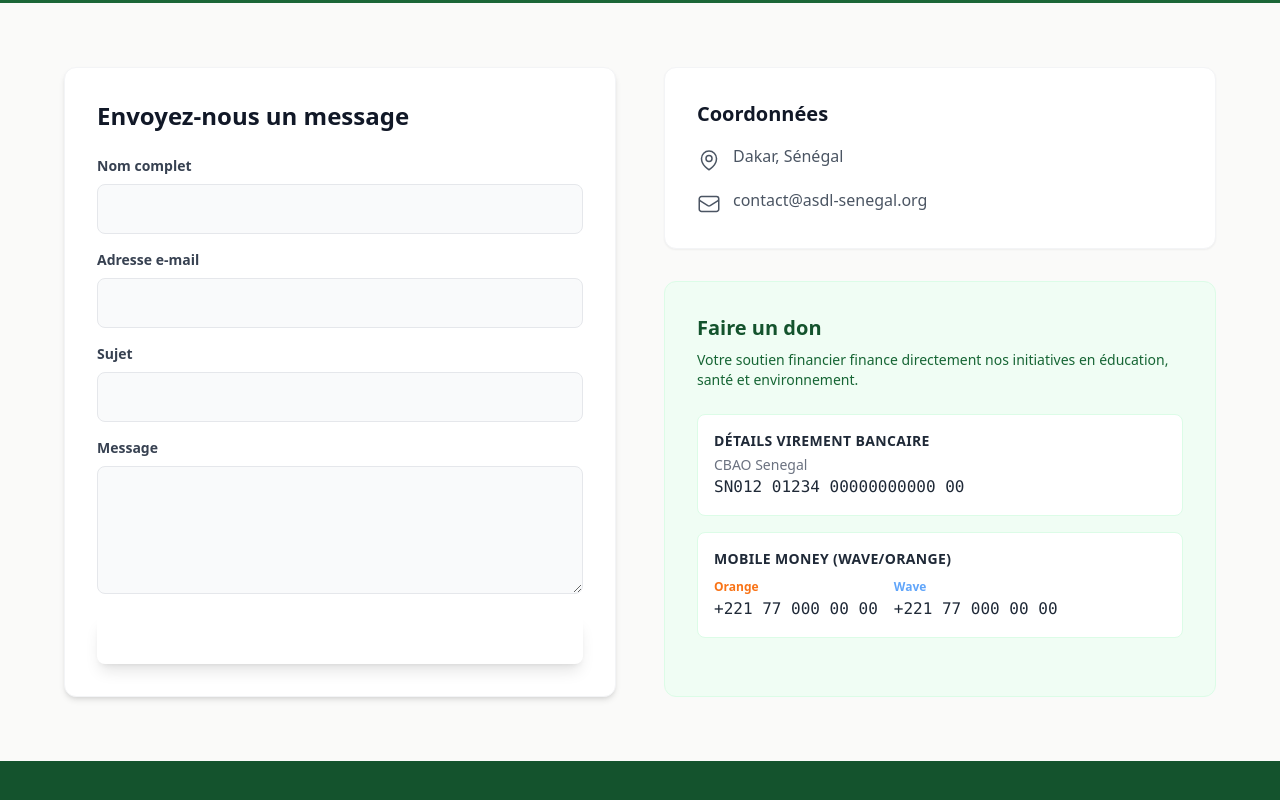
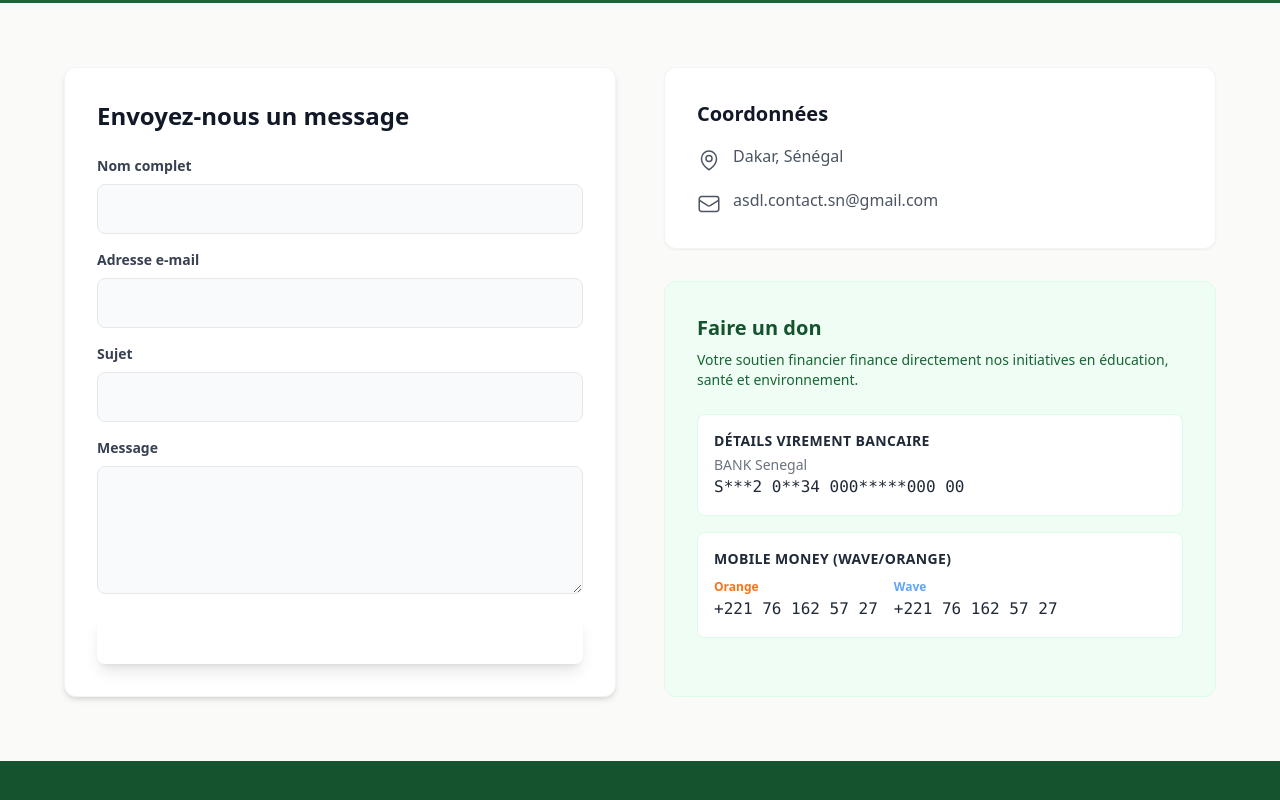
Before and after one commit to 9zf5b4myt4-afk/ASDL-Project, a Next.js app: page /contact in a window 1280 px wide. Shown: the part 462-1262 px from the top of the page. Built offline with nearby package versions, Linux system fonts and the light colour scheme; grey boxes are pictures that could not be loaded.

Commit message:
updated contact form/payments

```diff
--- a/src/app/contact/page.tsx
+++ b/src/app/contact/page.tsx
@@ -64,7 +64,7 @@ export default async function ContactPage({ searchParams }: { searchParams: { la
                         <path strokeLinecap="round" strokeLinejoin="round" d="M21.75 6.75v10.5a2.25 2.25 0 01-2.25 2.25h-15a2.25 2.25 0 01-2.25-2.25V6.75m19.5 0A2.25 2.25 0 0019.5 4.5h-15a2.25 2.25 0 00-2.25 2.25m19.5 0v.243a2.25 2.25 0 01-1.07 1.916l-7.5 4.615a2.25 2.25 0 01-2.36 0L3.32 8.91a2.25 2.25 0 01-1.07-1.916V6.75" />
                       </svg>
                     </div>
-                    <p>contact@asdl-senegal.org</p>
+                    <p>asdl.contact.sn@gmail.com</p>
                   </div>
                 </div>
               </div>
@@ -77,8 +77,8 @@ export default async function ContactPage({ searchParams }: { searchParams: { la
                 <div className="space-y-4">
                   <div className="bg-white p-4 rounded-lg border border-senegal-100">
                     <h4 className="font-semibold text-gray-800 text-sm uppercase tracking-wide mb-1">{t.contact.bankDetails}</h4>
-                    <p className="text-gray-500 text-sm">CBAO Senegal</p>
-                    <p className="font-mono text-gray-800">SN012 01234 00000000000 00</p>
+                    <p className="text-gray-500 text-sm">BANK Senegal</p>
+                    <p className="font-mono text-gray-800">S***2 0**34 000*****000 00</p>
                   </div>
 
                   <div className="bg-white p-4 rounded-lg border border-senegal-100">
@@ -86,11 +86,11 @@ export default async function ContactPage({ searchParams }: { searchParams: { la
                     <div className="flex gap-4">
                       <div>
                         <span className="text-xs text-orange-500 font-bold">Orange</span>
-                        <p className="font-mono text-gray-800">+221 77 000 00 00</p>
+                        <p className="font-mono text-gray-800">+221 76 162 57 27</p>
                       </div>
                       <div>
                         <span className="text-xs text-blue-400 font-bold">Wave</span>
-                        <p className="font-mono text-gray-800">+221 77 000 00 00</p>
+                        <p className="font-mono text-gray-800">+221 76 162 57 27</p>
                       </div>
                     </div>
                   </div>
```
